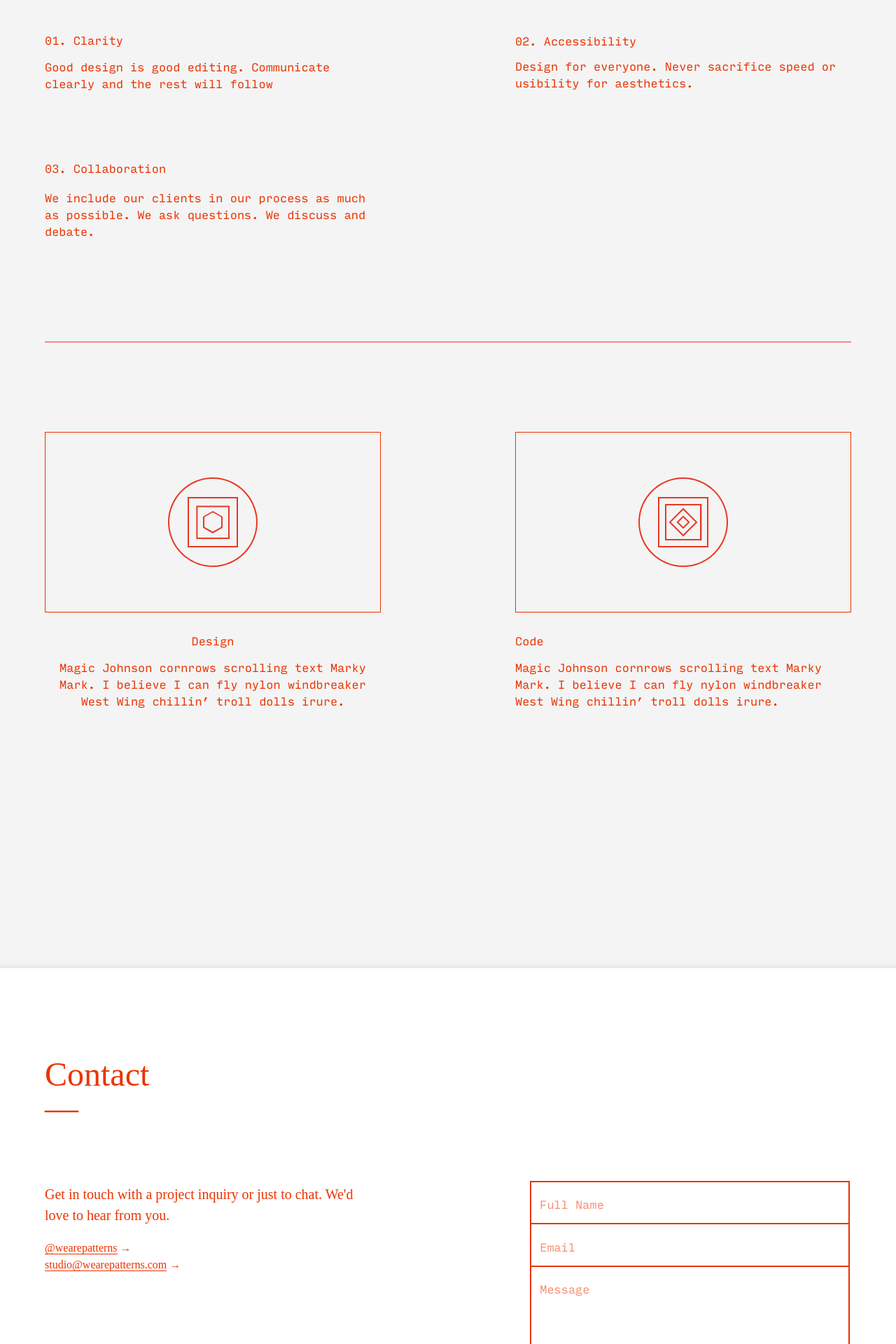
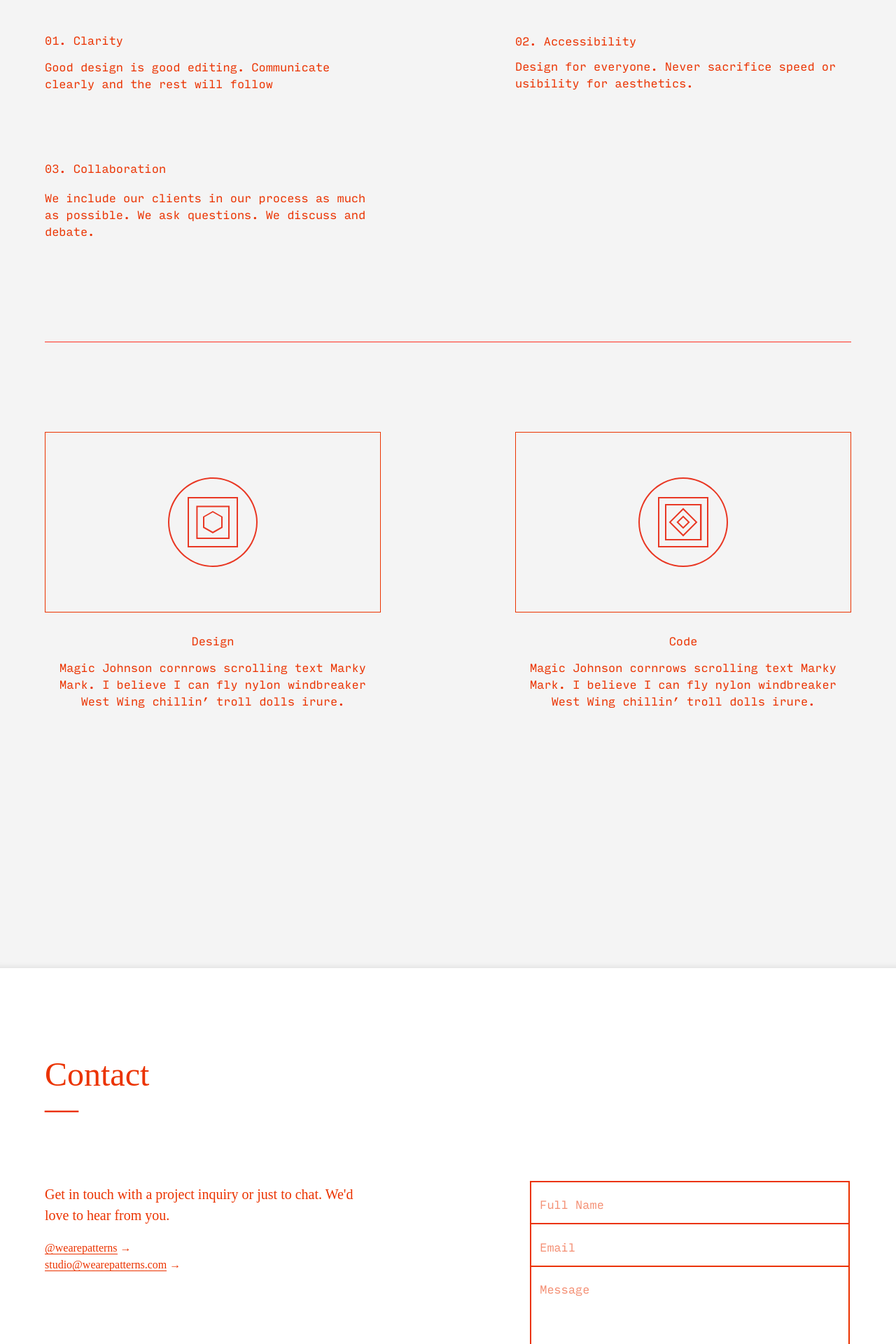
Before and after one commit to wearepatterns/wearepatterns.github.io, a Jekyll site: the page built from index.markdown, in a window 1280 px wide. Shown: the part 789-2709 px from the top of the page at 70% size. Built offline with Jekyll 4.4.1, drawn with Linux system fonts in a browser that asks for light colours.

Commit message:
Update new.html

```diff
--- a/_layouts/new.html
+++ b/_layouts/new.html
@@ -87,7 +87,7 @@
                     <h2 class="mt4 f5 fw3 normal lh-title">Design</h2>
 		    <p>Magic Johnson cornrows scrolling text Marky Mark. I believe I can fly nylon windbreaker West Wing chillin’ troll dolls irure.</p>
                 </div>
-                <div class="mb5 measure-ns">
+                <div class="mb5 measure-ns tc">
             	    <div class="flex justify-center w-100 ba">
             	        <img class="mv5 w3 w4-l" src="/code.svg">
             	    </div>
```
